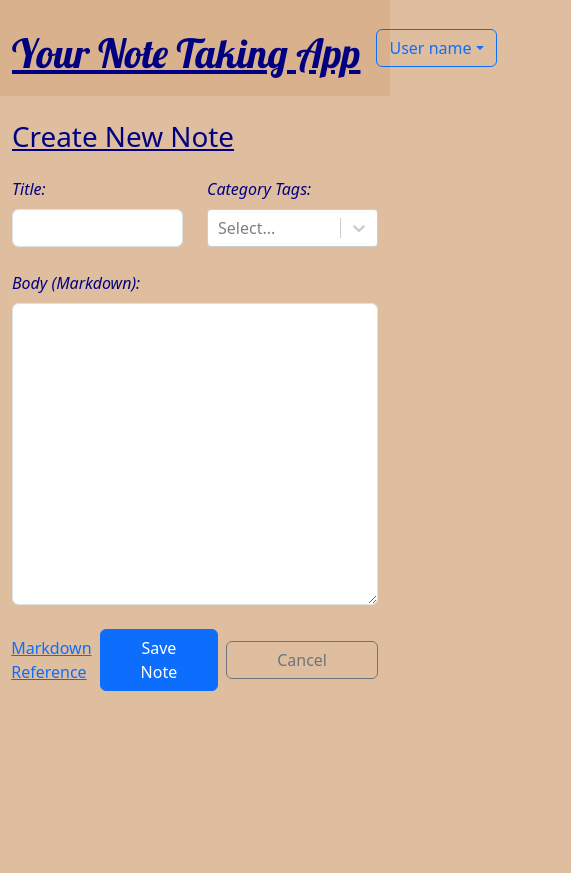
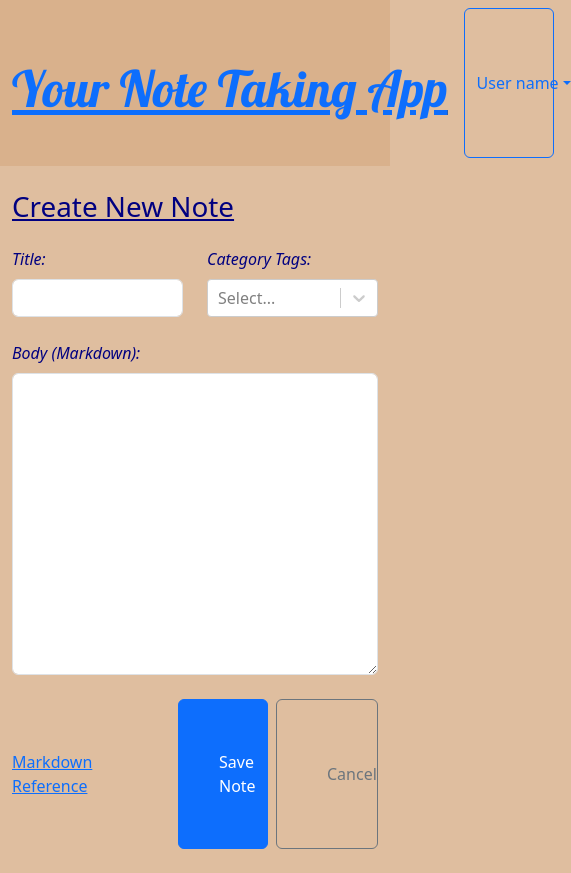
Before and after one commit to pageler/note-categorized-library, a React (Create React App) app in the folder frontend/: page /new in a window 390 px wide. Shown: the whole page, 571 px wide, since content can reach past the window. Before the commit the page ends 844 px from the top, so only its background shows below. Built offline with nearby package versions, Linux system fonts and the light colour scheme.

Commit message:
Added @media to css pages

```diff
--- a/frontend/src/components/NoteForm.tsx
+++ b/frontend/src/components/NoteForm.tsx
@@ -126,7 +126,7 @@ export const NoteForm = ({
                         <Button
                             type="submit"
                             variant="primary"
-                            className="saveBtn"
+                            className="saveBtn btn"
                         >
                             Save Note
                         </Button>
@@ -135,7 +135,7 @@ export const NoteForm = ({
                             <Button
                                 type="button"
                                 variant="outline-secondary"
-                                className="cancelBtn"
+                                className="cancelBtn btn"
                             >
                                 Cancel
                             </Button>
--- /dev/null
+++ b/frontend/src/components/header/Header.css
@@ -0,0 +1,17 @@
+.brand {
+    margin-top: 10px;
+    text-align: center;
+    text-decoration: underline;
+    font-family: Lobster;
+    font-size: 2.5em;
+}
+
+@media only screen and (max-width: 600px) {
+    .brand {
+        font-size: 50px;
+    }
+    .btn {
+        width: 90px;
+        height: 30px;
+    }
+}
--- a/frontend/src/components/header/Header.tsx
+++ b/frontend/src/components/header/Header.tsx
@@ -1,4 +1,6 @@
 import { Container, Dropdown, Navbar } from "react-bootstrap";
+import "./Header.css";
+import { Link } from "react-router-dom";
 
 type HeaderProps = {};
 
@@ -6,26 +8,15 @@ export const Header = (props: HeaderProps) => {
     return (
         <Navbar style={{ backgroundColor: "#d9b18c" }}>
             <Container>
-                <Navbar.Brand
-                    className="brand"
-                    href="/"
-                    style={{
-                        marginTop: "10px",
-                        textAlign: "center",
-                        textDecoration: "underline",
-                        color: "navy",
-                        fontFamily: "Lobster",
-                        fontSize: "2.5em",
-                    }}
-                >
-                    Your Note Taking App
+                <Navbar.Brand className="brand">
+                    <Link to="/">Your Note Taking App</Link>
                 </Navbar.Brand>
 
                 <Dropdown>
                     <Dropdown.Toggle
                         variant="outline-primary"
                         id="dropdown-basic"
-                        className="justify-content-end"
+                        className="justify-content-end btn"
                     >
                         User name
                     </Dropdown.Toggle>
--- a/frontend/src/pages/editNote/EditNote.css
+++ b/frontend/src/pages/editNote/EditNote.css
@@ -1,3 +1,13 @@
 .editTitle {
     color: navy;
 }
+
+@media only screen and (max-width: 600px) {
+    .editTitle {
+        font-size: 50px;
+    }
+    .btn {
+        width: 90px;
+        height: 150px;
+    }
+}
--- a/frontend/src/pages/newNote/NewNote.css
+++ b/frontend/src/pages/newNote/NewNote.css
@@ -11,3 +11,13 @@
     padding-left: 50px;
     padding-right: 50px;
 }
+
+@media only screen and (max-width: 600px) {
+    .detailsTitle {
+        font-size: 50px;
+    }
+    .btn {
+        width: 90px;
+        height: 150px;
+    }
+}
--- a/frontend/src/pages/noteList/NoteList.css
+++ b/frontend/src/pages/noteList/NoteList.css
@@ -6,3 +6,13 @@
     padding-left: 20px;
     padding-right: 20px;
 }
+
+@media only screen and (max-width: 600px) {
+    .listTitle {
+        font-size: 50px;
+    }
+    .btn {
+        width: 90px;
+        height: 150px;
+    }
+}
--- a/frontend/src/pages/noteList/NoteList.tsx
+++ b/frontend/src/pages/noteList/NoteList.tsx
@@ -76,12 +76,16 @@ export const NoteList = ({
                     <Col xs="auto">
                         <Stack direction="horizontal" gap={2}>
                             <Link to="/new">
-                                <Button variant="primary" className="createBtn">
+                                <Button
+                                    variant="primary"
+                                    className="createBtn btn"
+                                >
                                     Create New Note
                                 </Button>
                             </Link>
                             <Button
                                 variant="outline-secondary"
+                                className="btn"
                                 onClick={() => setEditTagsModalIsOpen(true)}
                             >
                                 Edit Category Tags
--- a/frontend/src/pages/viewNote/ViewNote.css
+++ b/frontend/src/pages/viewNote/ViewNote.css
@@ -11,3 +11,13 @@
     padding-left: 30px;
     padding-right: 30px;
 }
+
+@media only screen and (max-width: 600px) {
+    .detailsTitle {
+        font-size: 50px;
+    }
+    .btn {
+        width: 90px;
+        height: 150px;
+    }
+}
--- a/frontend/src/pages/viewNote/ViewNote.tsx
+++ b/frontend/src/pages/viewNote/ViewNote.tsx
@@ -28,13 +28,17 @@ export const ViewNote = ({ onDeleteNote }: ViewNoteProps) => {
                     <Col xs="auto">
                         <Stack direction="horizontal" gap={2}>
                             <Link to={`/${note.id}/edit`}>
-                                <Button variant="primary" className="editBtn">
+                                <Button
+                                    variant="primary"
+                                    className="editBtn btn"
+                                >
                                     Edit Note Details
                                 </Button>
                             </Link>
 
                             <Button
                                 variant="outline-danger"
+                                className="btn"
                                 onClick={() => {
                                     onDeleteNote(note.id);
                                     navigate("/list");
@@ -46,7 +50,7 @@ export const ViewNote = ({ onDeleteNote }: ViewNoteProps) => {
                             <Link to="/list">
                                 <Button
                                     variant="outline-secondary"
-                                    className="secondaryBtn"
+                                    className="secondaryBtn btn"
                                 >
                                     To Note List Page
                                 </Button>
```
